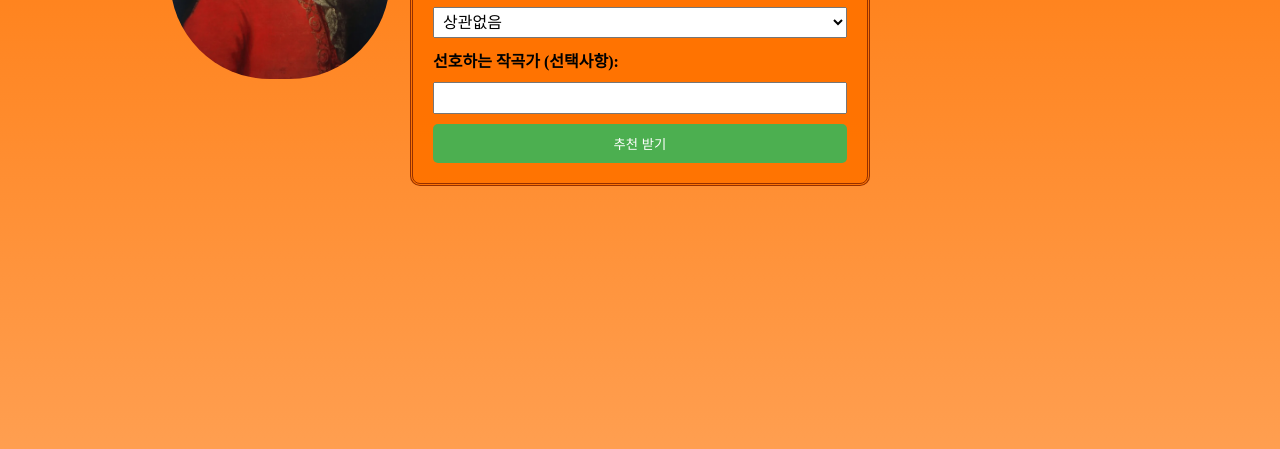
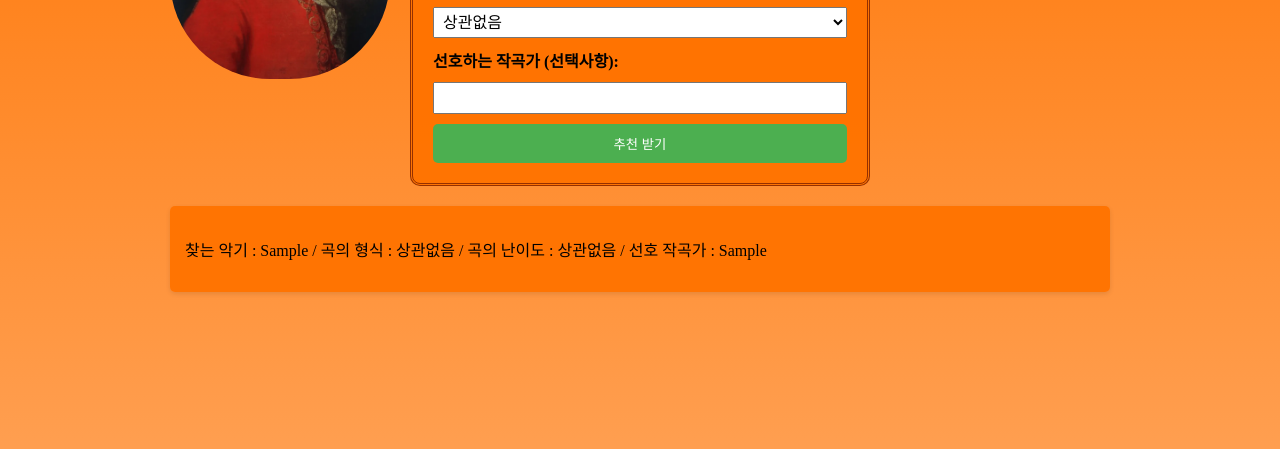
Before and after one commit to HwangDal85/Chat_GPT_API, a plain HTML site: page index.html in a window 1280 px wide. Both pictures are taken after typing "Sample", "Sample" into the empty fields and a click on the button "추천 받기". Shown: the part 281-730 px from the top of the page. Drawn offline with Linux system fonts and the light colour scheme; no server answers; a web font is replaced by a local one.

Commit message:
코드 수정 : 질문 표시

```diff
--- a/index.html
+++ b/index.html
@@ -30,14 +30,14 @@
                 <option value="실내악">실내악</option>
             </select>
 
-            <div id="sizeContainer" style="display: none;">
+            <section id="sizeContainer" style="display: none;">
                 <label for="size">오케스트라 규모:</label>
                 <select id="size">
                     <option value="small">소규모 (20-40명)</option>
                     <option value="medium">중규모 (40-60명)</option>
                     <option value="large">대규모 (60명 이상)</option>
                 </select>
-            </div>
+            </section>
 
             <label for="difficulty">난이도:</label>
             <select id="difficulty" required>
@@ -55,14 +55,18 @@
         <img src="./images/beethoven.PNG" alt="베토벤" class="composerpic">
     </section>
 
+    <section id="questionBox" style="display: none;" class="questionbox">
+        <p id="userQuestion"></p>
+    </section>
 
-    <div id="loadingBox" style="display: none;">
+    <section id="loadingBox" style="display: none;">
         <div class="spinner"></div>
         <p>추천 곡을 찾고 있습니다...</p>
-    </div>
+    </section>
+
+
 
     <ul id="recommendationList"></ul>
-
 
     <script src="script.js"></script>
 </body>
--- a/script.js
+++ b/script.js
@@ -8,6 +8,8 @@ const $difficultySelect = document.querySelector("#difficulty");
 const $preferredComposerInput = document.querySelector("#preferredComposer");
 const $recommendationList = document.querySelector("#recommendationList");
 const $loadingBox = document.querySelector("#loadingBox");
+const $questionBox = document.querySelector("#questionBox");
+const $userQuestion = document.querySelector("#userQuestion");
 
 // OpenAI API의 URL을 설정합니다.
 const url = `https://open-api.jejucodingcamp.workers.dev/`;
@@ -80,6 +82,13 @@ $form.addEventListener("submit", async (e) => {
         role: "user",
         content: question,
     });
+
+    // 사용자 질문을 표시합니다.
+    $userQuestion.textContent = `찾는 악기 : ${instrument} / 곡의 형식 : ${compositionType} / 곡의 난이도 : ${difficulty}`;
+    if (preferredComposer) {
+            $userQuestion.textContent = `찾는 악기 : ${instrument} / 곡의 형식 : ${compositionType} / 곡의 난이도 : ${difficulty} / 선호 작곡가 : ${preferredComposer}`;
+    }
+    $questionBox.style.display = "block";
 
     try {
         // API에 요청을 보냅니다.
--- a/style.css
+++ b/style.css
@@ -33,9 +33,7 @@ body {
     z-index: 1000;
     background-color: black;
     transition: background-color 0.3s ease;
-    text-shadow: 1px black;
 }
-
 header h1 {
     text-shadow:
         -1px -1px 0 black,
@@ -170,6 +168,14 @@ li {
     margin: 0 auto 15px;
 }
 
+.questionbox {
+    background-color: #ff7300f5;
+    margin-bottom: 20px;
+    padding: 15px;
+    border-radius: 5px;
+    box-shadow: 0 2px 5px rgba(0,0,0,0.1);
+}
+
 @keyframes spin {
     0% { transform: rotate(0deg); }
     100% { transform: rotate(360deg); }
```
